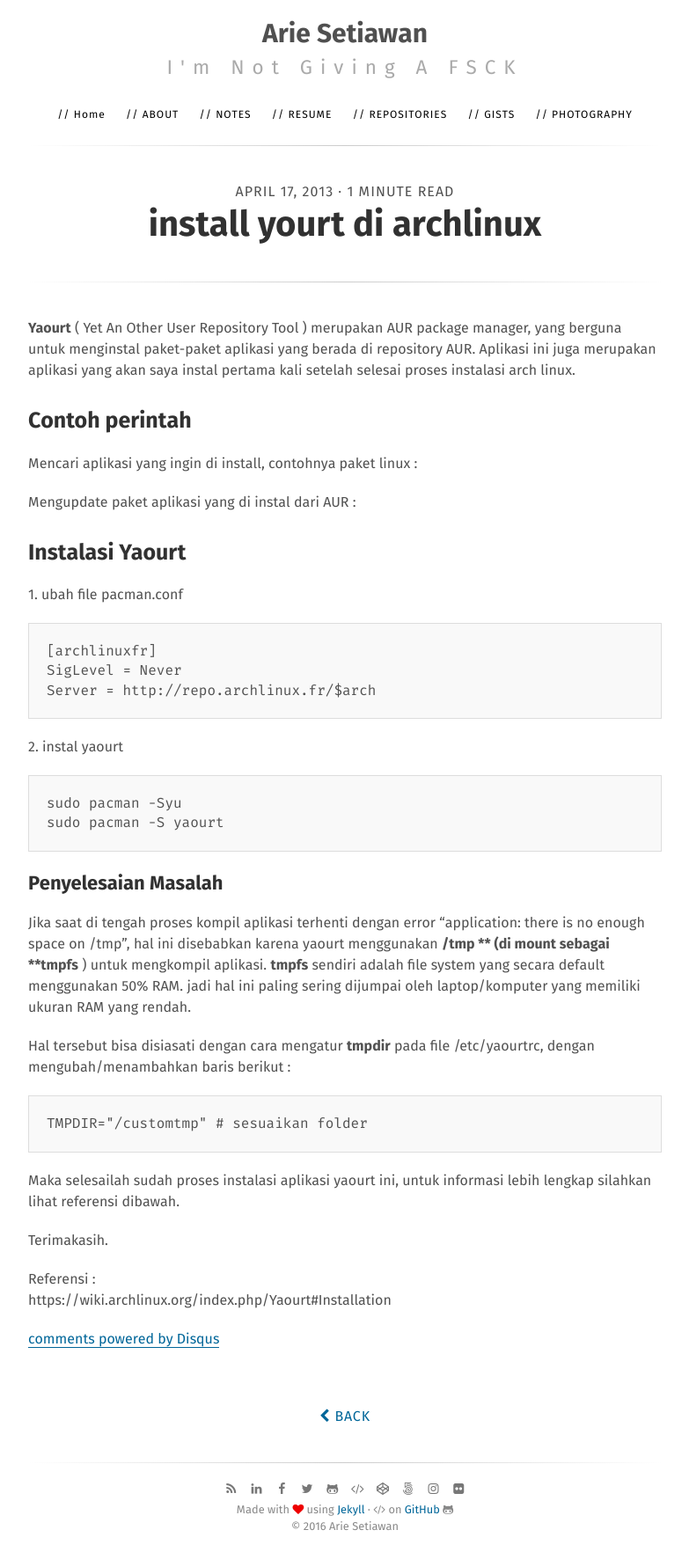
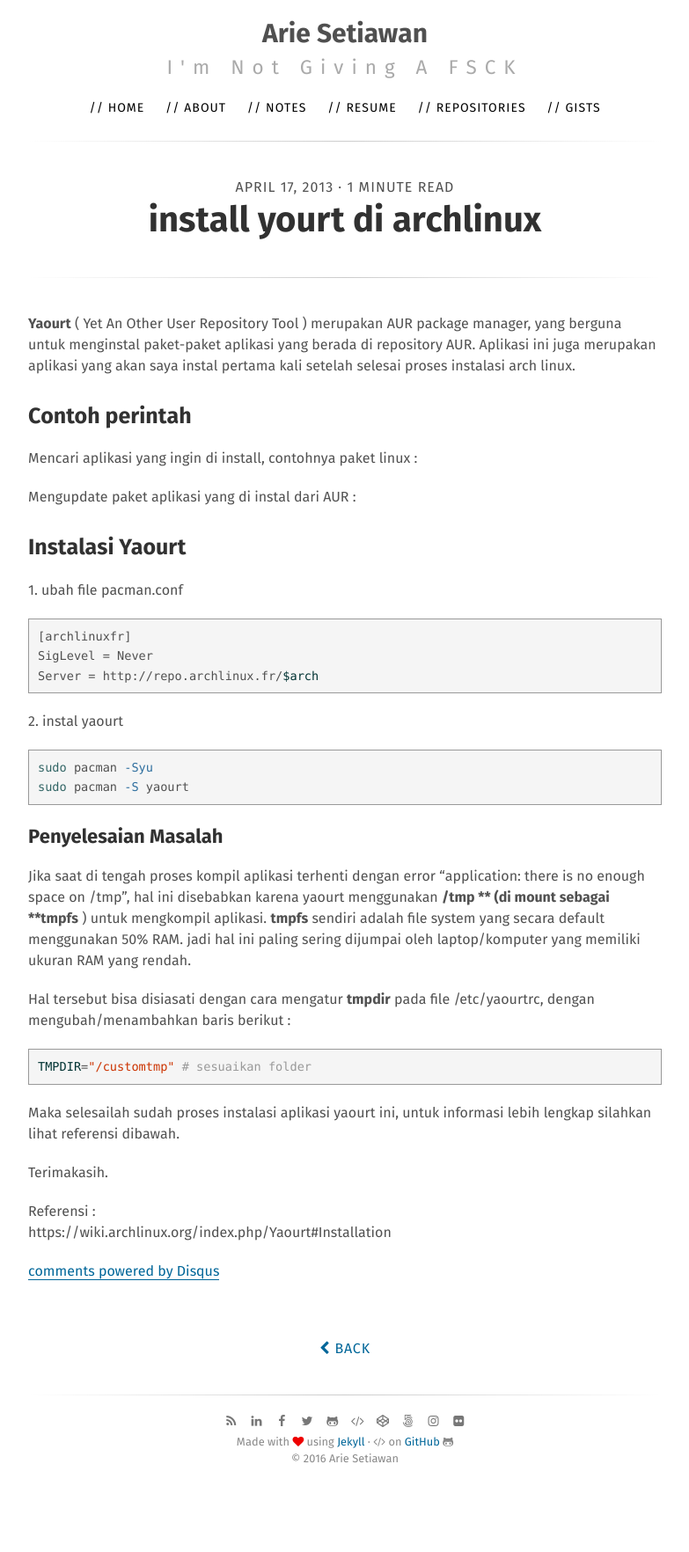
Before and after one commit to Arietux/arietux.github.com, a Jekyll site: the page built from _posts/2013-04-17-install-yaourt-di-archlinux.md, in a window 1280 px wide. Shown: the whole page at 88% size, without its empty margins (248-1031 px from the left). Built offline with Jekyll 4.4.1, drawn with Linux system fonts in a browser that asks for light colours; nearby versions of some CDN libraries; Markdown is read by kramdown in place of the engine named in the settings; comment, search, counter and statistics services are not loaded; after the commit the page ends 1687 px from its top, so only the background shows below that.

Commit message:
mass commit fiuuh

```diff
--- a/_layouts/default.html
+++ b/_layouts/default.html
@@ -15,13 +15,12 @@
         <div class="master-nav">
         <div class="nav">
             <ul class="top-menu">
-              <li><a href="/">// Home</a></li>
+              <li><a href="/">// HOME</a></li>
               <li><a href="/about.html">// ABOUT</a></li>
               <li><a href="/notes.html">// NOTES</a></li>
               <li><a href="/resume.html">// RESUME</a></li>
-              <li><a class="special" href="http://arietux.github.io/my-repos/">// REPOSITORIES</a></li>
-              <li><a class="special" href="http://arietux.github.io/my-gists/">// GISTS</a></li>
-              <li><a class="unique" href="https://500px.com/afternewbie">// PHOTOGRAPHY</a></li>
+              <li><a href="http://arietux.github.io/my-repos/">// REPOSITORIES</a></li>
+              <li><a href="http://arietux.github.io/my-gists/">// GISTS</a></li>
             </ul>
         </div>
       </div>
--- a/_posts/2013-04-17-install-yaourt-di-archlinux.md
+++ b/_posts/2013-04-17-install-yaourt-di-archlinux.md
@@ -17,14 +17,18 @@ Mengupdate paket aplikasi yang di instal dari AUR :
 
 1\. ubah file pacman.conf
 
-    [archlinuxfr]
-    SigLevel = Never
-    Server = http://repo.archlinux.fr/$arch
+{% highlight sh %}
+[archlinuxfr]
+SigLevel = Never
+Server = http://repo.archlinux.fr/$arch
+{% endhighlight %}
 
 2\. instal yaourt
 
-    sudo pacman -Syu
-    sudo pacman -S yaourt
+{% highlight sh %}
+sudo pacman -Syu
+sudo pacman -S yaourt
+{% endhighlight %}
 
 #### Penyelesaian Masalah
 
@@ -32,7 +36,7 @@ Jika saat di tengah proses kompil aplikasi terhenti dengan error "application: t
 
 Hal tersebut bisa disiasati dengan cara mengatur **tmpdir** pada file /etc/yaourtrc, dengan mengubah/menambahkan baris berikut :
 
-    TMPDIR="/customtmp" # sesuaikan folder
+{% highlight sh %}TMPDIR="/customtmp" # sesuaikan folder{% endhighlight %}
 
 Maka selesailah sudah proses instalasi aplikasi yaourt ini, untuk informasi lebih lengkap silahkan lihat referensi dibawah.
 
--- a/public/css/style.css
+++ b/public/css/style.css
@@ -142,29 +142,49 @@ abbr[title] {
     border-bottom: 1px dotted #e5e5e5;
 }
 code,
-pre { font-family: 'Fira Mono', monospace }
+pre {
+  font-family: Consolas,monospace,x;
+}
 code {
-    color: #f14e32;
   font-size: .8rem;
+  color: #bf616a;
+  background-color: #f5f5f5;
+  border-radius: 3px;
 }
 pre {
+  padding: 8px 10px 8px;
+  border: 1px solid #999999;
+  border-bottom-width: 1px;
+  background-color: #F5F5F5;
+  background-clip: padding-box;
+  overflow: auto;
+  white-space: pre;
   display: block;
   margin-top: 0;
   margin-bottom: 1rem;
   font-size: .8rem;
   line-height: 1.4;
-    white-space: pre;
-    overflow-x: auto;
-    background-color: #f9f9f9;
-    border: 1px solid #ddd;
-    padding: 1rem;
+  word-break: break-all;
+  word-wrap: break-word;
 }
 pre code {
-    font-size: .8rem;
+  margin: 0;
+  padding-right: 1rem;
+  overflow: auto;
+  font-size: 85%;
   color: inherit;
   background-color: transparent;
-    padding: 0;
+  color: inherit;
 }
+/* Pygments via Jekyll */
+.highlight {
+  margin-bottom: 1rem;
+  border-radius: 4px;
+}
+.highlight pre {
+  margin-bottom: 0;
+}
+
 blockquote {
     color: #7a7a7a;
     border-left: .25rem solid #ddd;
@@ -389,7 +409,7 @@ a.more-projects:hover {
     padding: 5px;
 }
 .nav {
-    margin: 20px 0 0 0;
+    margin: 10px 0 0 0;
     *zoom: 1;
     font-weight: 400;
 }
@@ -404,7 +424,7 @@ a.more-projects:hover {
     padding: 0;
     text-align: center;
     line-height: 2.4;
-    font-size: 12px;
+    font-size: 14px;
 }
 .top-menu li { display: inline }
 .top-menu li a {
@@ -415,14 +435,7 @@ a.more-projects:hover {
     white-space: nowrap;
     letter-spacing: 1px;
 }
-.top-menu li a.special {
-    color: #000;
-    border: 0px solid #069;
-}
-.top-menu li a.unique {
-    color: #000;
-    border: 0px solid #BB0000;
-}
+
 .top-menu li a:hover {
     border: 0px solid #777;
     background: #CE2C2C;
```
Also changed, not shown: _posts/2013-03-16-mengganti-nama-interface-jaringan-ke-default-di-archlinux.md (+1 -1 lines), _posts/2015-08-27-alasan-kenapa-anda-harus-menggunakan-tiling-wm.md (+2 -2 lines), public/css/normalize.css. Lines whose indentation alone changed are shown as unchanged.
